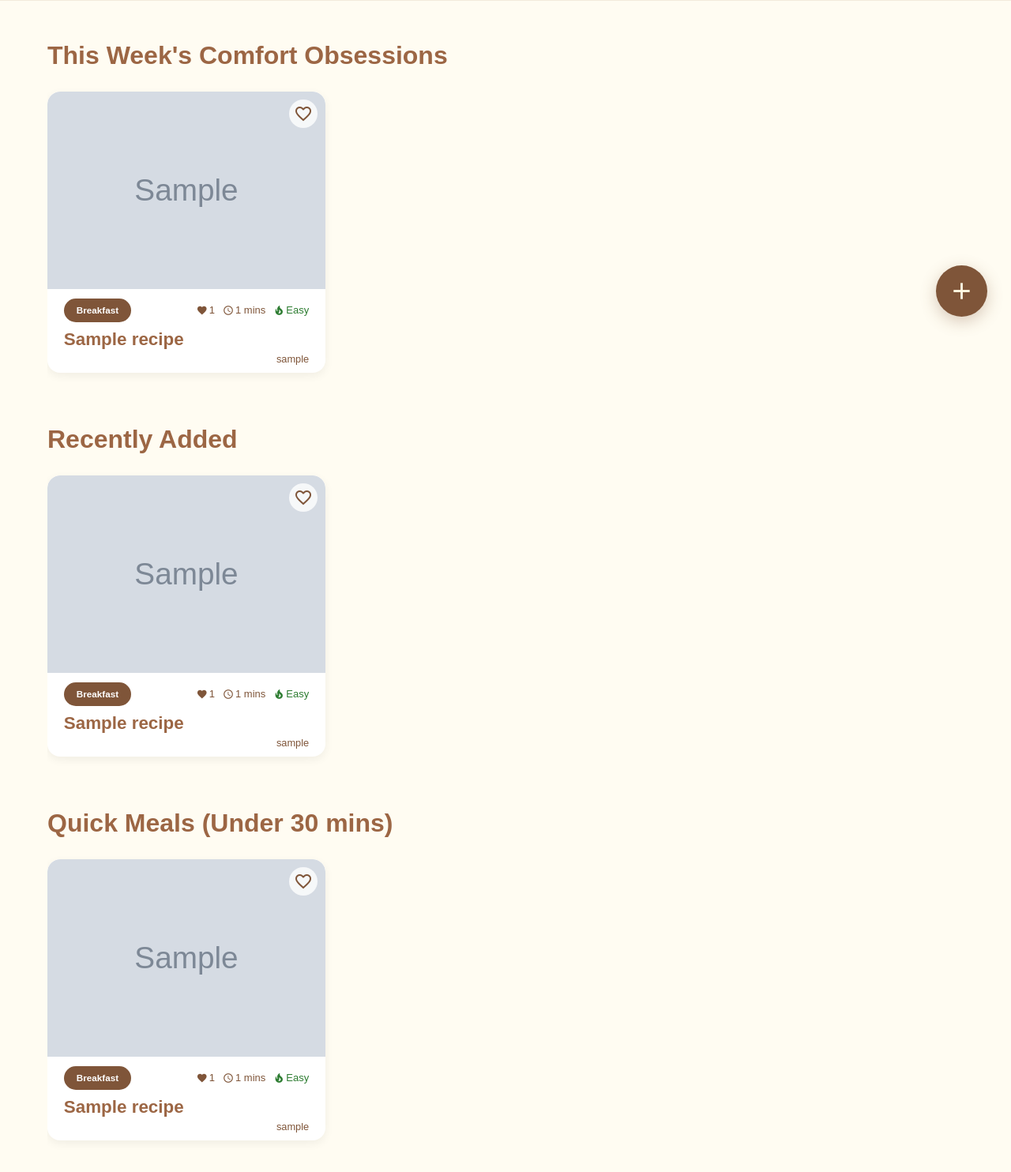
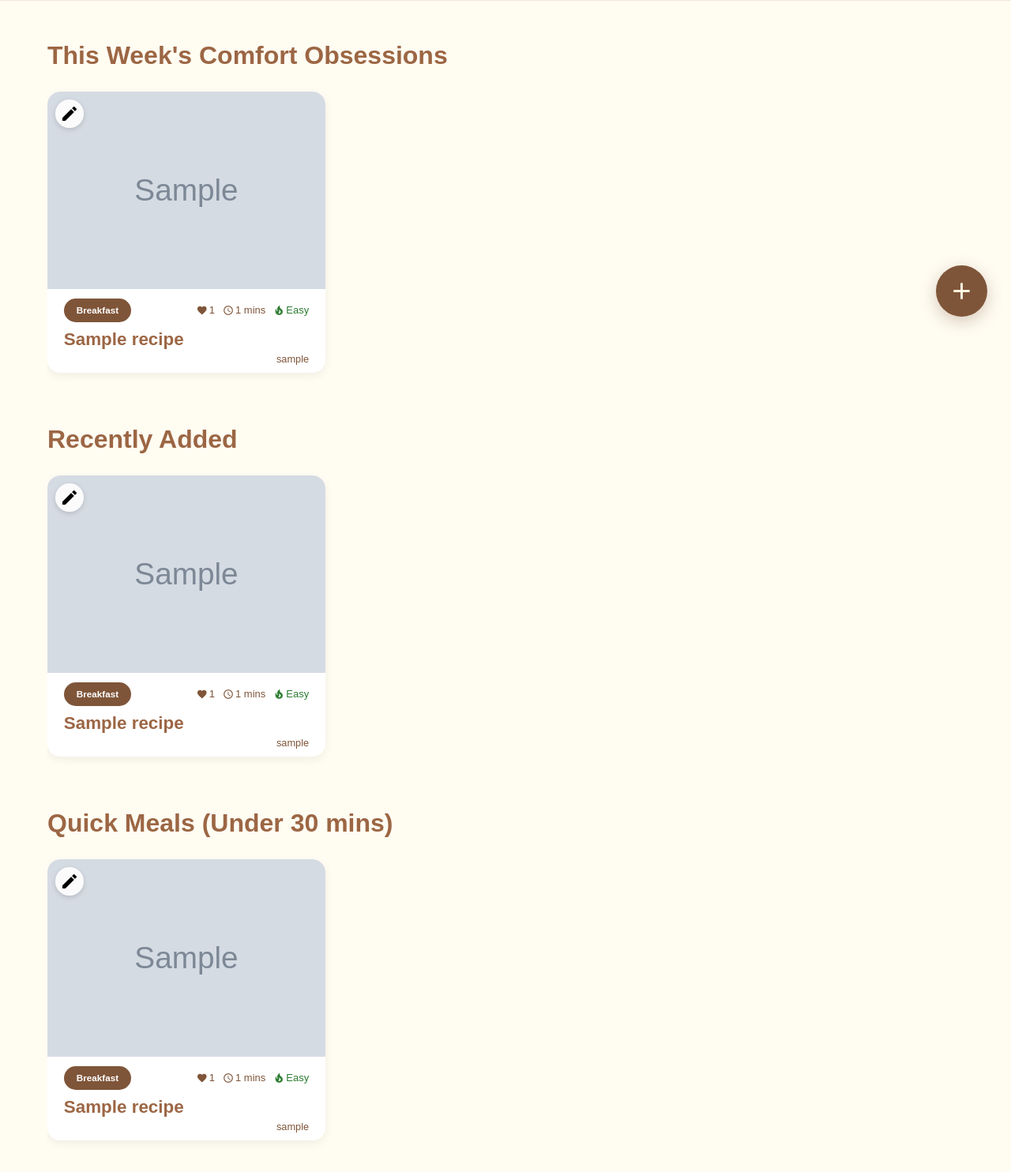
Before and after one commit to JubileeBee/2026_Agile_Project, a Flask app: page / in a window 1280 px wide. Shown: the part 369-1853 px from the top of the page at 79% size. Run offline with Flask 3, Linux system fonts and the light colour scheme; a user stored in the database is signed in; tables that the repository leaves empty hold one stand-in row (values such as "Sample post"); grey boxes marked "Sample" are stand-in pictures.

Commit message:
feat: implement authentication checks for recipe card heart button and edit button

```diff
--- a/app/templates/recipe_card.html
+++ b/app/templates/recipe_card.html
@@ -3,25 +3,25 @@
         <figure class="recipe-image">
             <img src="{{ recipe.image_file }}" alt="{{ recipe.title }}">
 
-            {# TODO: uncomment when authentication is implemented - like button should toggle #}
-            {# {% if current_user.is_authenticated %}
+            {# Heart button logic:
+               - Not shown if user is the owner of the recipe
+               - Not shown if user is logged out
+               - Shows filled heart if already liked, empty if not #}
+            {% if current_user.is_authenticated and current_user.id != recipe.user_id %}
+                {% set already_liked = recipe.likes | selectattr('user_id', 'equalto', current_user.id) | list %}
                 <form action="{{ url_for('like_recipe', id=recipe.id) }}" method="POST">
-                    <button class="heart-btn" type="submit">
-                        <span class="material-icons">favorite_border</span>
+                    <button class="heart-btn" type="submit" onclick="event.stopPropagation()">
+                        {% if already_liked %}
+                            <span class="material-icons" style="color: red;">favorite</span>
+                        {% else %}
+                            <span class="material-icons">favorite_border</span>
+                        {% endif %}
                     </button>
                 </form>
-            {% else %}
-                <a href="{{ url_for('login') }}" class="heart-btn">
-                    <span class="material-icons">favorite_border</span>
-                </a>
-            {% endif %} #}
+            {% endif %}
 
-            {# Remove this when authentication is implemented #}
-            <button class="heart-btn">
-                <span class="material-icons">favorite_border</span>
-            </button>
-
-            {% if user and user.is_owner %}
+            {# Only show edit button if the logged in user is the author of the recipe #}
+            {% if current_user.is_authenticated and current_user.id == recipe.user_id %}
             <button
                 class="edit-btn"
                 onclick="event.stopPropagation(); window.location.href='{{ url_for('edit_recipe', id=recipe.id) }}';">
```
